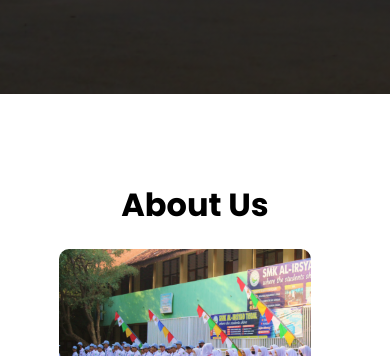
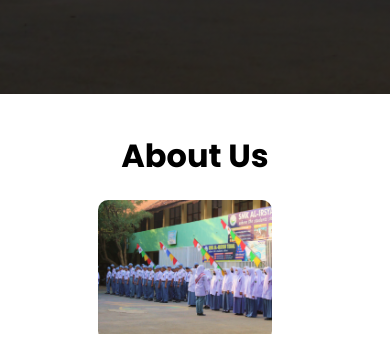
Before and after one commit to Vorosic/SMK_Al-Irsyad_Website, a plain HTML site: page index.html in a window 390 px wide. Shown: the part 750-1106 px from the top of the page. Drawn offline with nearby package versions, Linux system fonts and the light colour scheme.

Commit message:
Update style.css

```diff
--- a/style.css
+++ b/style.css
@@ -117,6 +117,14 @@ nav .menu-list{
     font-size: 20px;
     margin-bottom: 50px;
   }
+
+  .image img {
+    width: 100%; /* Set to 100% on smaller screens */
+  }
+
+  .container {
+    width: 100%; /* Adjust the max-width for smaller screens */
+  }
 }
 
 #home {
@@ -148,7 +156,7 @@ nav .menu-list{
   height: 100vh; /* Set the height to 100% of the viewport height */
 }
 .container {
-  width: 80%;
+  width: 60%;
   margin: 50px auto;
   padding: 20px;
   box-sizing: border-box;
@@ -176,7 +184,7 @@ nav .menu-list{
 }
 
 .image img {
-  width: 100%;
+  max-width: 100%;
   height: auto;
   transition: transform 0.3s ease;
 }
```
